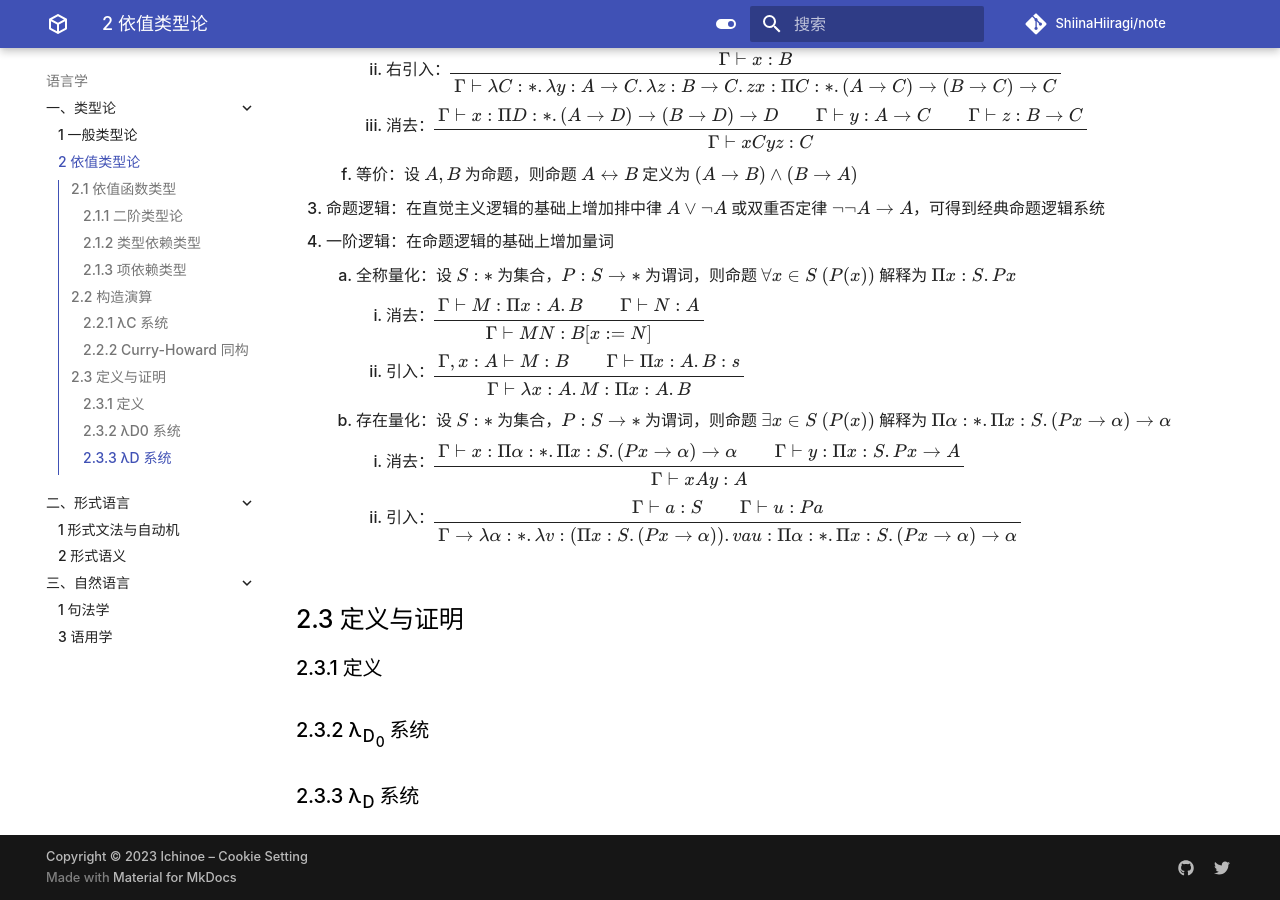
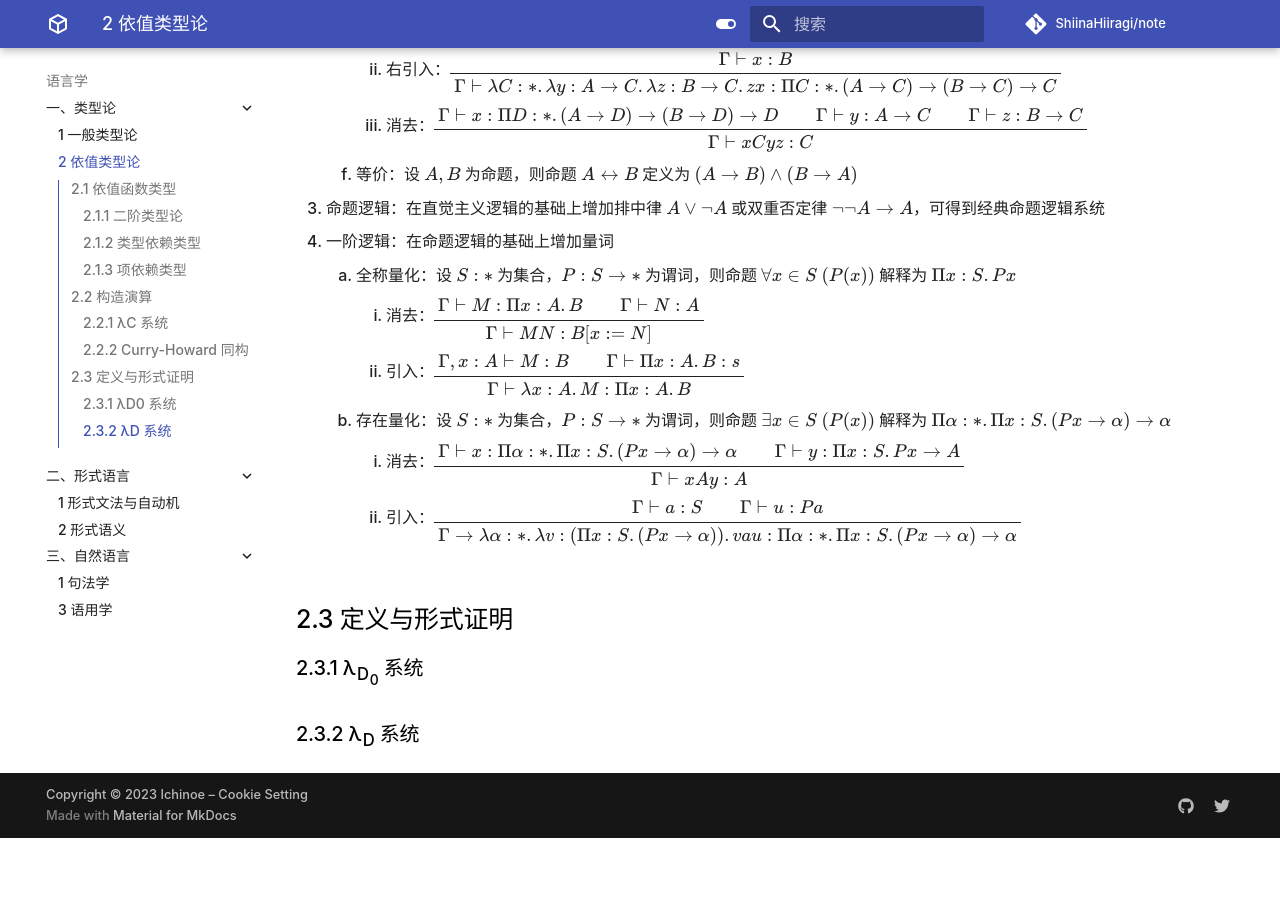
Before and after one commit to ShiinaHiiragi/note, an MkDocs documentation site: the page built from docs/lang/type/dep.md, in a window 1280 px wide and 900 px high, scrolled down 5486 px. Built offline with MkDocs 1.6.1 and Material for MkDocs 9.7.7, drawn with Linux system fonts in a browser that asks for light colours; comment, search, counter and statistics services are not loaded; after the commit the page ends 6324 px from its top, so only the background shows below that.

Commit message:
change title

```diff
--- a/docs/lang/type/dep.md
+++ b/docs/lang/type/dep.md
@@ -163,9 +163,7 @@
         1. 消去：$\begin{prooftree} \AxiomC{\(\Gamma \vdash x: \Pi \alpha: *. \Pi x: S. (Px \to \alpha) \to \alpha\)} \AxiomC{\(\Gamma \vdash y: \Pi x: S. Px \to A\)} \BinaryInfC{\(\Gamma \vdash xAy: A\)} \end{prooftree}$
         2. 引入：$\begin{prooftree} \AxiomC{\(\Gamma \vdash a: S\)} \AxiomC{\(\Gamma \vdash u: Pa\)} \BinaryInfC{\(\Gamma \to \lambda \alpha: *. \lambda v: (\Pi x: S. (Px \to \alpha)). vau: \Pi \alpha: *. \Pi x: S. (Px \to \alpha) \to \alpha\)} \end{prooftree}$
 
-## 2.3 定义与证明
-### 2.3.1 定义
+## 2.3 定义与形式证明
+### 2.3.1 λ<sub>D<sub>0</sub></sub> 系统
 
-### 2.3.2 λ<sub>D<sub>0</sub></sub> 系统
-
-### 2.3.3 λ<sub>D</sub> 系统
+### 2.3.2 λ<sub>D</sub> 系统
```
